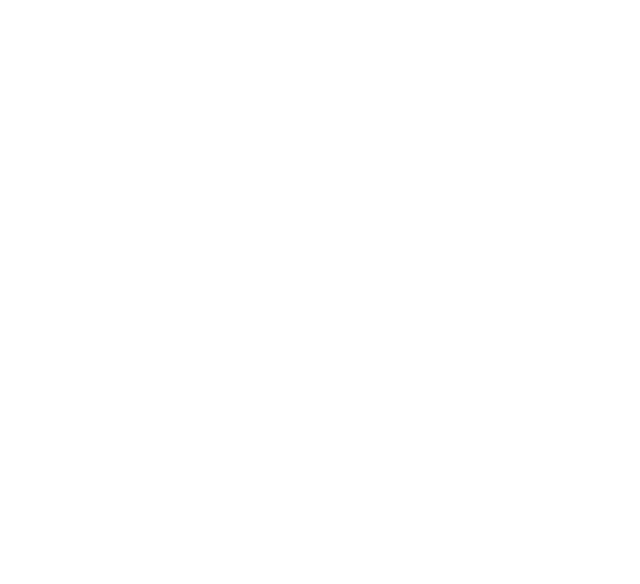
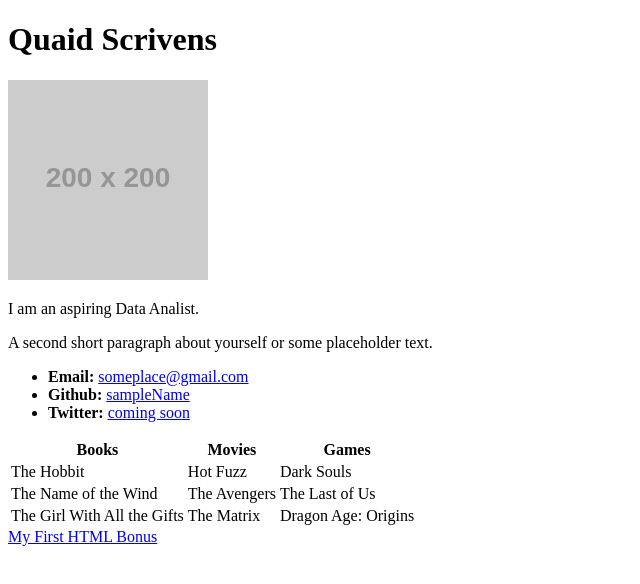
Before and after one commit to Quaid-S/Quaid-S.github.io, a plain HTML site: page index.html in a window 1280 px wide. Shown: the whole page, without its empty margins (0-640 px from the left). Drawn offline with Linux system fonts and the light colour scheme; placeholder pictures from the web are drawn by us.

Commit message:
updated index

```diff
--- a/index.html
+++ b/index.html
@@ -4,9 +4,39 @@
   <meta charset="UTF-8">
   <title>Activity 1: Basic HTML Bio</title>
 </head>
-
 <body>
-
+  <h1>Quaid Scrivens</h1>
+  <img src="https://placehold.it/200x200" alt="Quaid Scrivens">
+  <p>I am an aspiring Data Analist.</p>
+  <p>A second short paragraph about yourself or some placeholder text.</p>
+  <ul>
+    <li><strong>Email:</strong> <a href="#">someplace@gmail.com</a></li>
+    <li><strong>Github:</strong> <a href="#">sampleName</a></li>
+    <li><strong>Twitter:</strong> <a href="#">coming soon</a></li>
+  </ul>
+  <table>
+    <tr>
+      <th>Books</th>
+      <th>Movies</th>
+      <th>Games</th>
+    </tr>
+    <tr>
+      <td>The Hobbit</td>
+      <td>Hot Fuzz</td>
+      <td>Dark Souls</td>
+    </tr>
+    <tr>
+      <td>The Name of the Wind</td>
+      <td>The Avengers</td>
+      <td>The Last of Us</td>
+    </tr>
+    <tr>
+      <td>The Girl With All the Gifts</td>
+      <td>The Matrix</td>
+      <td>Dragon Age: Origins</td>
+    </tr>
+  </table>
+  <!-- Bonus link to last class page -->
+  <a href="../../../../1/Activities/04-Stu_MyFirst_HTML/Solved/my-first-bonus.html">My First HTML Bonus</a>
 </body>
-
 </html>
```
